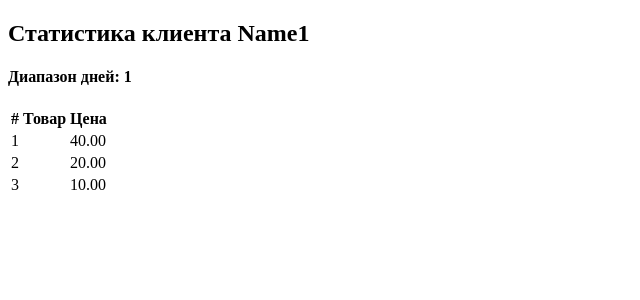
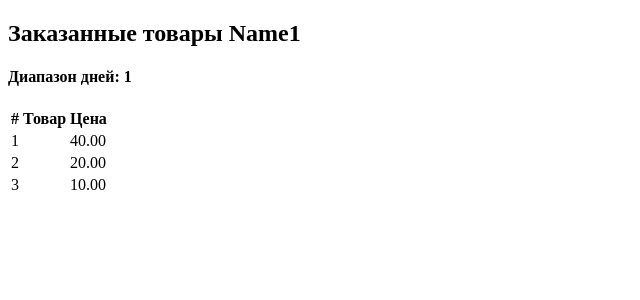
Before and after one commit to medvedevads/Django_homework_3, a Django app: page /double/1/1/ in a window 1280 px wide. Shown: the top 300 px of the page, without its empty margins (0-640 px from the left). Run offline with Django 5.2, Linux system fonts and the light colour scheme; data comes from the database, SQL or seed files in the repository.

Commit message:
Update double.html

```diff
--- a/myproject/myapp/templates/myapp/double.html
+++ b/myproject/myapp/templates/myapp/double.html
@@ -3,7 +3,7 @@
 {% block title %}Нет дублей{% endblock %}
 
 {% block content %}
-    <h2>Статистика клиента {{ customer.name }} </h2>
+    <h2>Заказанные товары {{ customer.name }} </h2>
     {% for scope, products in scope_dict.items %}
         <h4> Диапазон дней: {{ scope }} </h4>
             <table class="table table-bordered">
```
